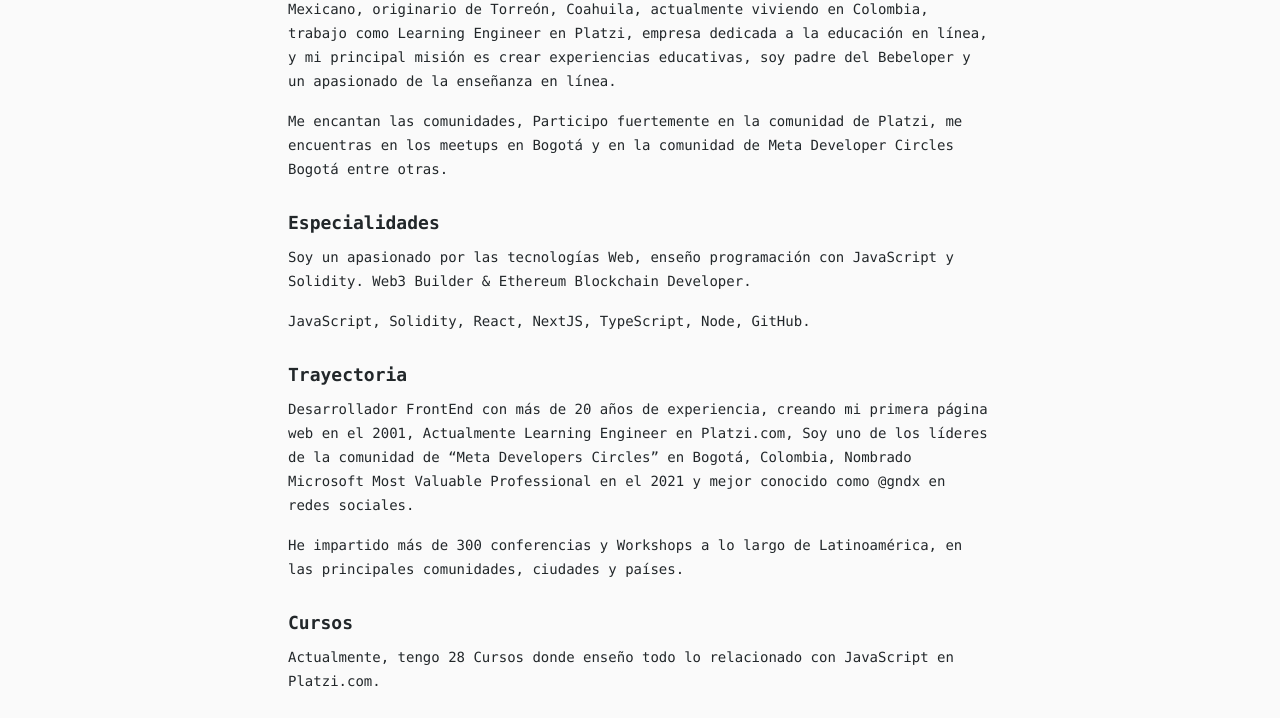
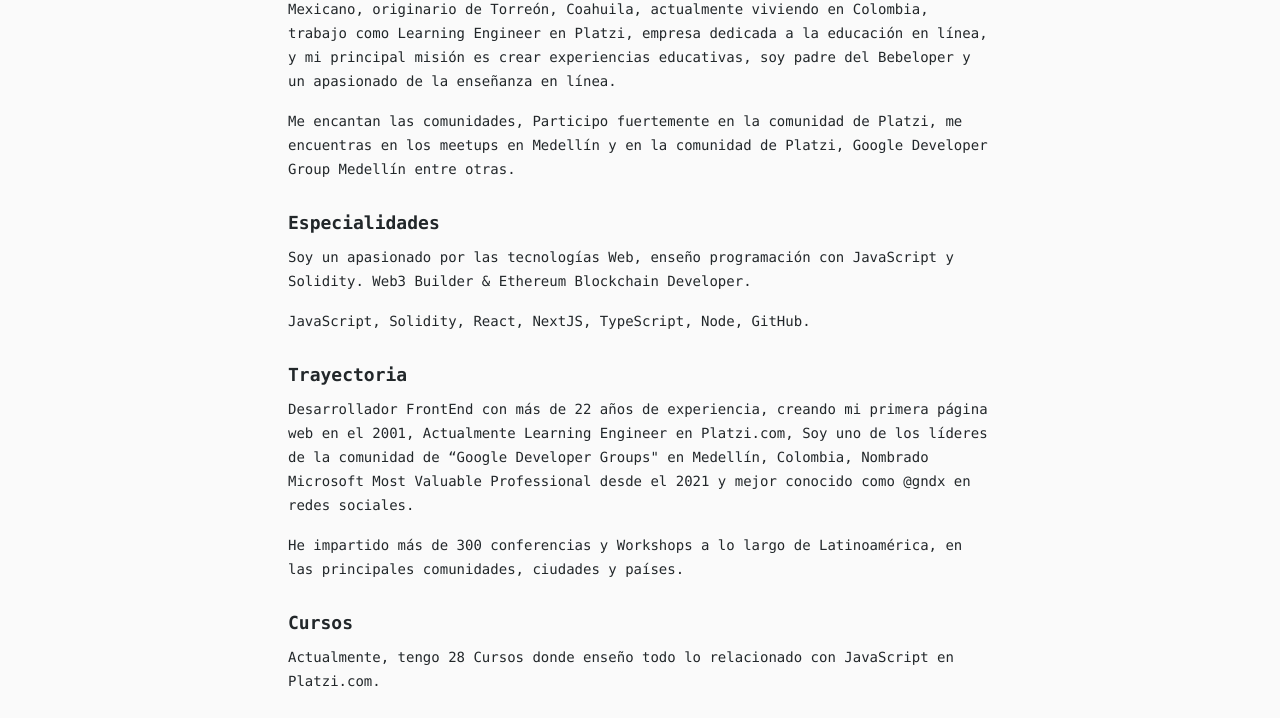
Before and after one commit to gndx/gndx.dev-v3, an Astro site: page /about in a window 1280 px wide. Shown: the part 379-1097 px from the top of the page. Built offline with nearby package versions, Linux system fonts and the light colour scheme; Astro itself is replaced by a stand-in of ours.

Commit message:
:memo: [UPDATE] Bio

```diff
--- a/src/pages/about.astro
+++ b/src/pages/about.astro
@@ -27,8 +27,8 @@
 		</p>
 		<p>
 			Me encantan las comunidades, Participo fuertemente en la comunidad de
-			Platzi, me encuentras en los meetups en Bogotá y en la comunidad de Meta
-			Developer Circles Bogotá entre otras.
+			Platzi, me encuentras en los meetups en Medellín y en la comunidad de
+			Platzi, Google Developer Group Medellín entre otras.
 		</p>
 		<h3>Especialidades</h3>
 		<p>
@@ -38,11 +38,11 @@
 		<p>JavaScript, Solidity, React, NextJS, TypeScript, Node, GitHub.</p>
 		<h3>Trayectoria</h3>
 		<p>
-			Desarrollador FrontEnd con más de 20 años de experiencia, creando mi
+			Desarrollador FrontEnd con más de 22 años de experiencia, creando mi
 			primera página web en el 2001, Actualmente Learning Engineer en
-			Platzi.com, Soy uno de los líderes de la comunidad de “Meta Developers
-			Circles” en Bogotá, Colombia, Nombrado Microsoft Most Valuable
-			Professional en el 2021 y mejor conocido como @gndx en redes sociales.
+			Platzi.com, Soy uno de los líderes de la comunidad de “Google Developer
+			Groups" en Medellín, Colombia, Nombrado Microsoft Most Valuable
+			Professional desde el 2021 y mejor conocido como @gndx en redes sociales.
 		</p>
 		<p>
 			He impartido más de 300 conferencias y Workshops a lo largo de
```
